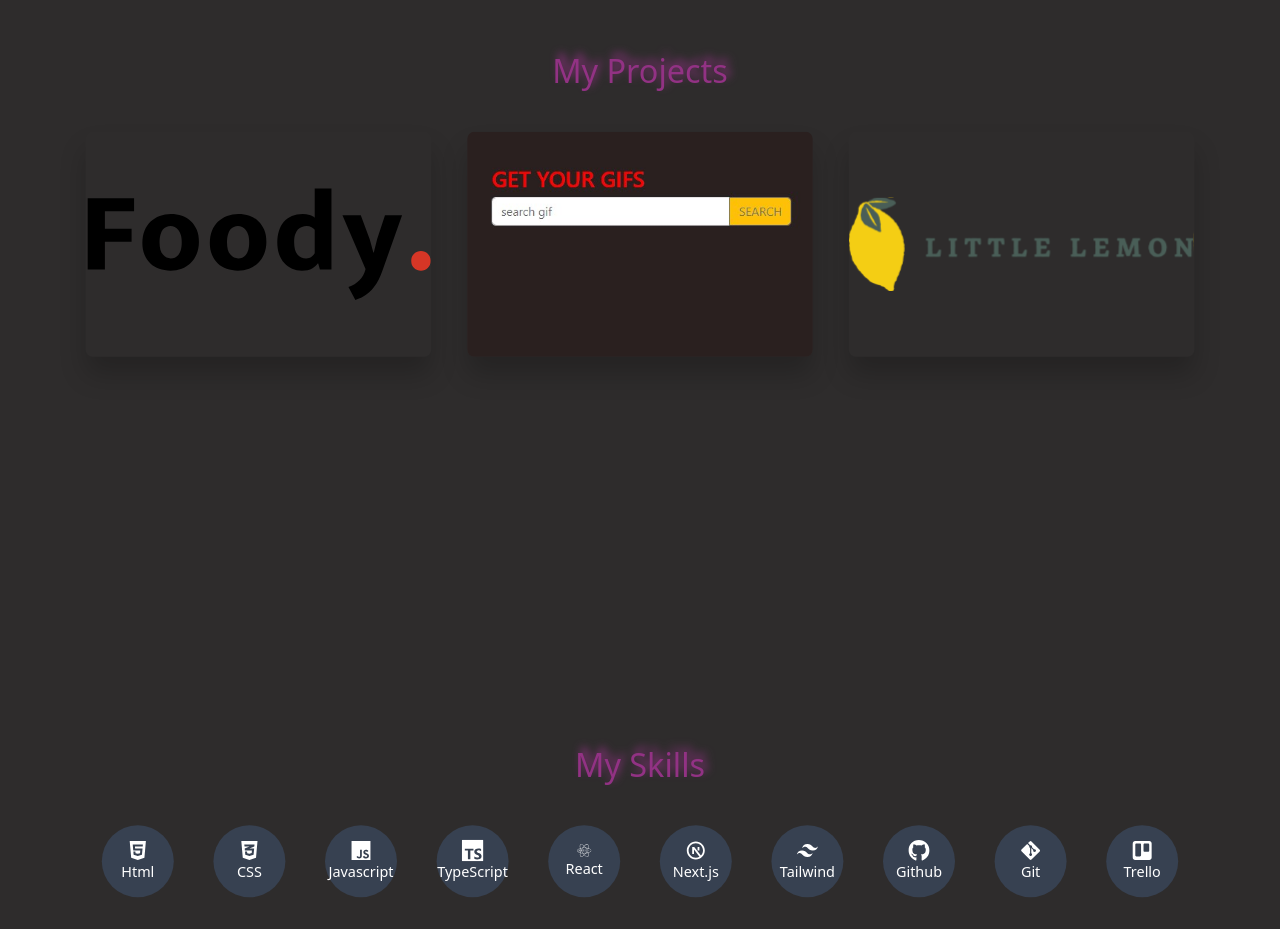
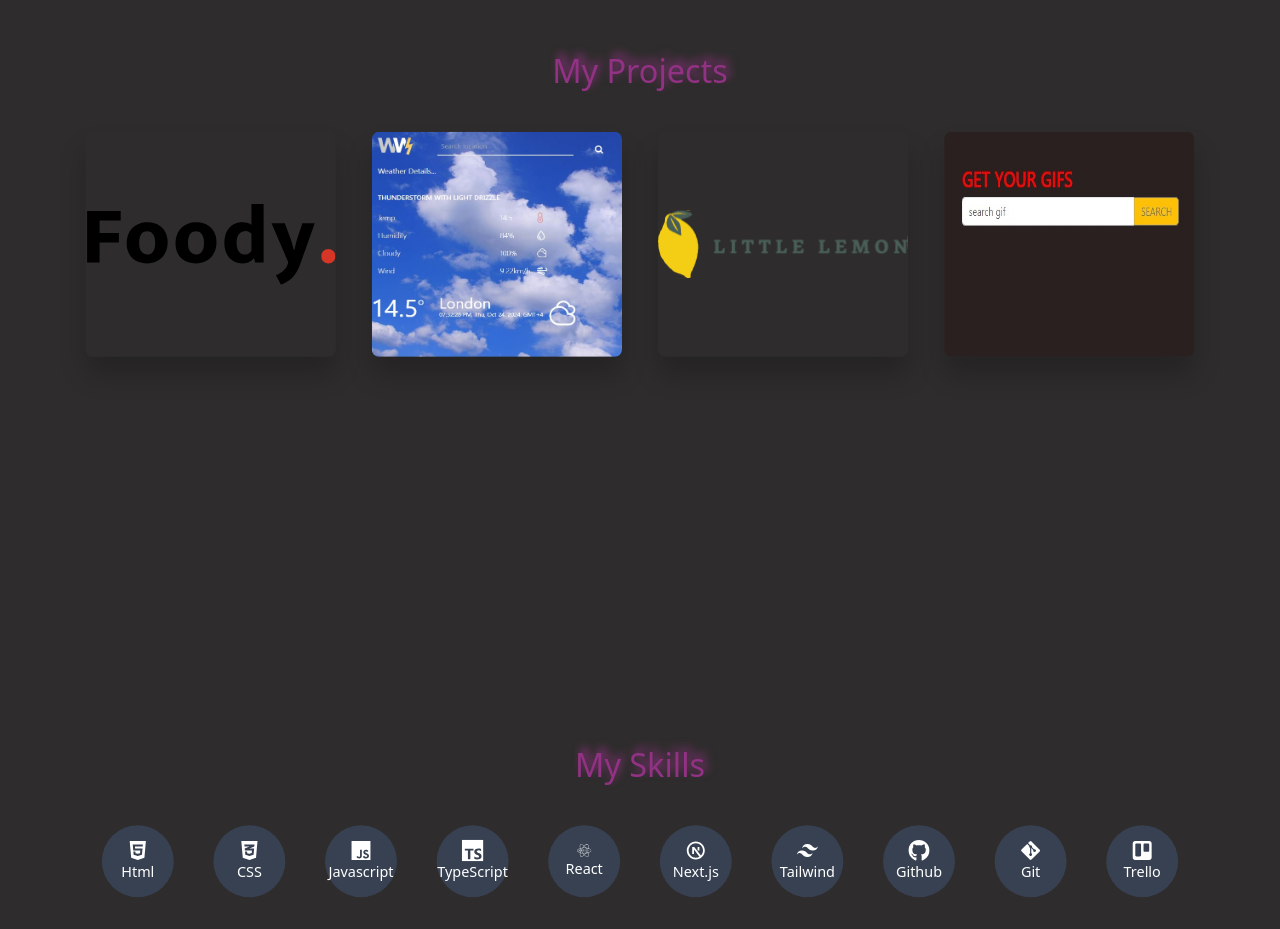
Before and after one commit to narminmammadova1/portfolio, a Next.js app: page / in a window 1280 px wide. Shown: the part 980-1909 px from the top of the page. Built offline with nearby package versions, Linux system fonts and the light colour scheme.

Commit message:
added new project

```diff
--- a/Components/AnimatedSection/AnimatedSection1.tsx
+++ b/Components/AnimatedSection/AnimatedSection1.tsx
@@ -10,7 +10,7 @@
 
   const projectsAnimated = useSpring({
     from: { count: 0 },
-    to: { count: inView ? 2 : 0 }, // Görünürse 100, değilse 0
+    to: { count: inView ? 2 : 0 },
     config: { duration: 500 },
     reset: true,
   });
--- a/Components/AnimatedSection/AnimatedSection2.tsx
+++ b/Components/AnimatedSection/AnimatedSection2.tsx
@@ -10,7 +10,7 @@
 
   const projectsAnimated = useSpring({
     from: { count: 0 },
-    to: { count: inView ? 10 : 1 }, // Görünürse 100, değilse 0
+    to: { count: inView ? 10 : 1 },
     config: { duration: 1000 },
     reset: true,
   });
--- a/Components/AnimatedSection/AnimatedSection3.tsx
+++ b/Components/AnimatedSection/AnimatedSection3.tsx
@@ -10,8 +10,7 @@
 
   const projectsAnimated = useSpring({
     from: { count: 0 },
-    to: { count: inView ? 100 : 1 }, // Görünürse 100, değilse 0
-    config: { duration: 2000 },
+    to: { count: inView ? 100 : 1 },
     reset: true,
   });
 
--- a/Components/Projects/index.tsx
+++ b/Components/Projects/index.tsx
@@ -20,14 +20,21 @@
 },
 {
   id:2,
-  image:"/getgifs4.jpg",
-  link:"https://narminmammadova1.github.io/getGif/"
+  image:"/w1.jpg",
+  link:"https://weather-nu-navy-26.vercel.app/"
 },
+
 {
   id:3,
   image:"/Lemonlogo.svg",
   link:"https://little-lemon-two-blush.vercel.app/"
-}
+},
+{
+  id:4,
+  image:"/getgifs4.jpg",
+  link:"https://narminmammadova1.github.io/getGif/"
+},
+
 ]
 
 
```
Also changed, not shown: public/w1.jpg (added).
